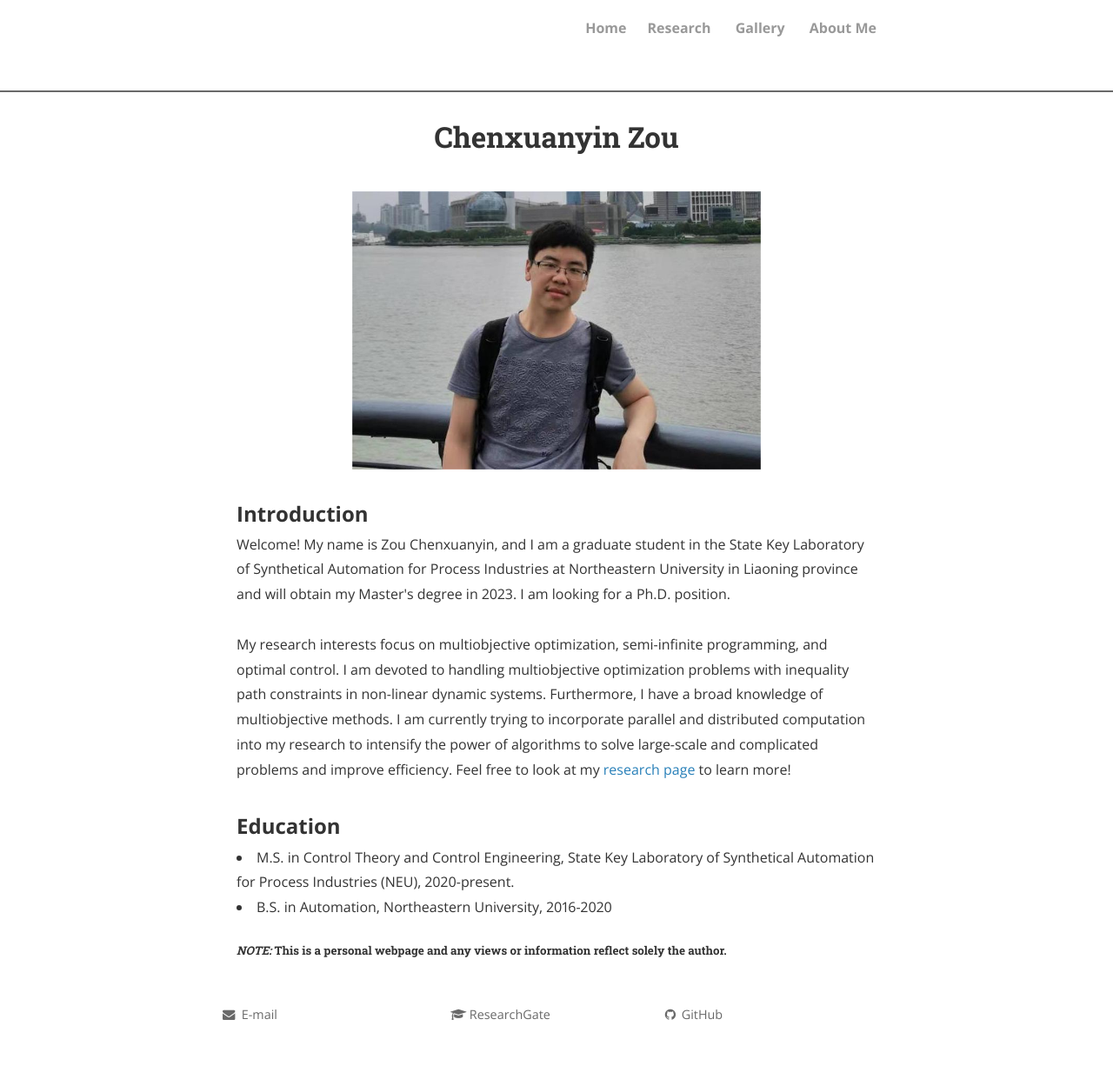
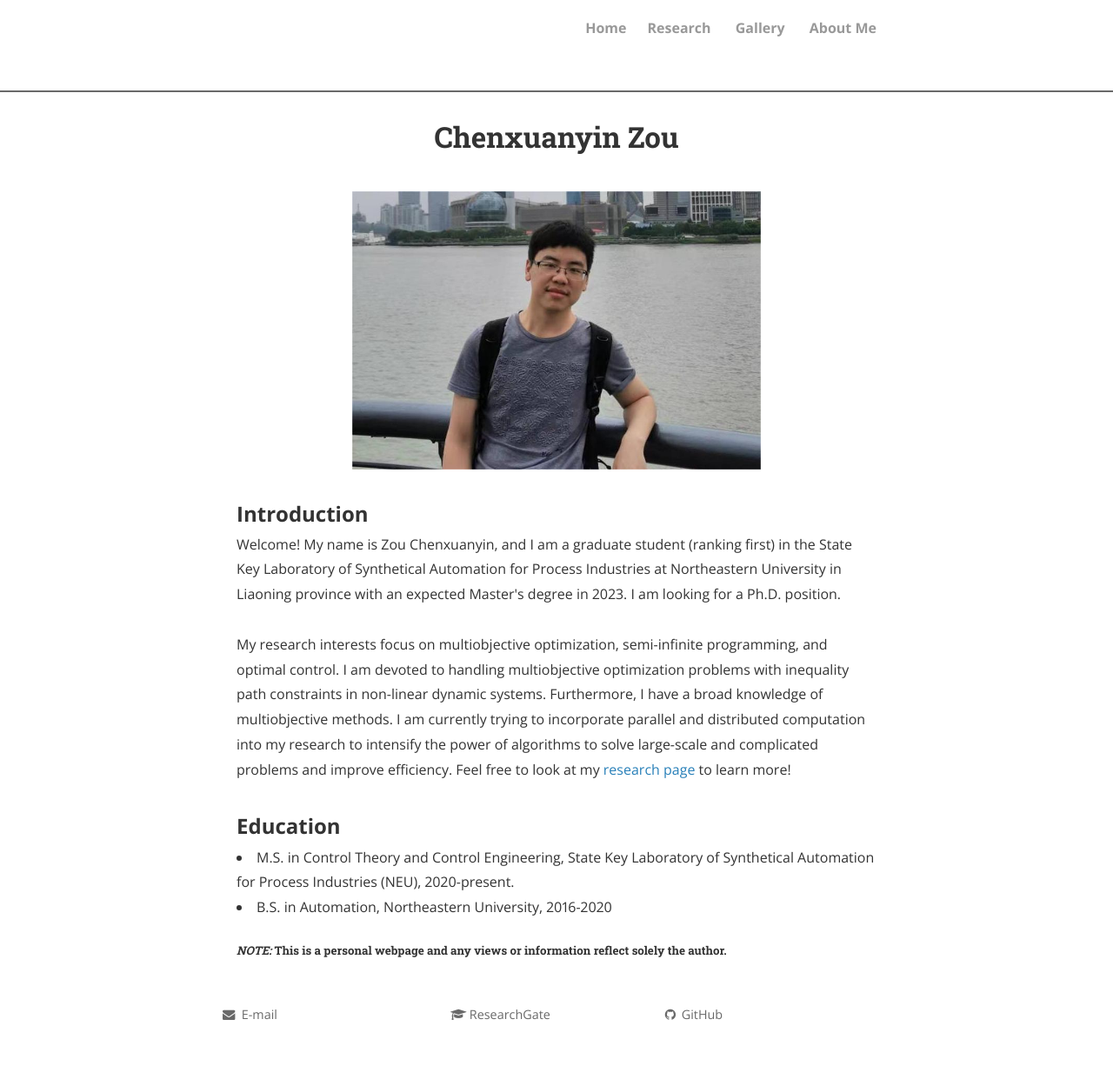
Before and after one commit to zcxy-academic/zcxy-academic.github.io, a Jekyll site: the page built from index.html, in a window 1280 px wide. Shown: the whole page at 87% size. Built offline with Jekyll 4.4.1, drawn with Linux system fonts in a browser that asks for light colours; nearby versions of some CDN libraries; the list of posts is cut into pages by our own code; comment, search, counter and statistics services are not loaded; a style sheet for code colours, icons or effects is not loaded.

Commit message:
Update index.html

```diff
--- a/index.html
+++ b/index.html
@@ -17,7 +17,7 @@ title: Chenxuanyin Zou
 <img src="image/profile_picture2.jpg" alt="Zou Chenxuanyin" style="width: 470px;height:320px;" title="Zou Chenxuanyin"; algin="middle">
 <br>
 <font size="+2"><strong>Introduction</strong></font><br>
-Welcome! My name is Zou Chenxuanyin, and I am a graduate student in the State Key Laboratory of Synthetical Automation for Process Industries at Northeastern University in Liaoning province and will obtain my Master's degree in 2023. I am looking for a Ph.D. position.
+Welcome! My name is Zou Chenxuanyin, and I am a graduate student (ranking first) in the State Key Laboratory of Synthetical Automation for Process Industries at Northeastern University in Liaoning province with an expected Master's degree in 2023. I am looking for a Ph.D. position.
 
 <br><br>
 My research interests focus on multiobjective optimization, semi-infinite programming, and optimal control. I am devoted to handling multiobjective optimization problems with inequality path constraints in non-linear dynamic systems. Furthermore, I have a broad knowledge of multiobjective methods. I am currently trying to incorporate parallel and distributed computation into my research to intensify the power of algorithms to solve large-scale and complicated problems and improve efficiency. Feel free to look at my <a href="https://zcxy-academic.github.io/research" target="_self">research page</a> to learn more!
```
